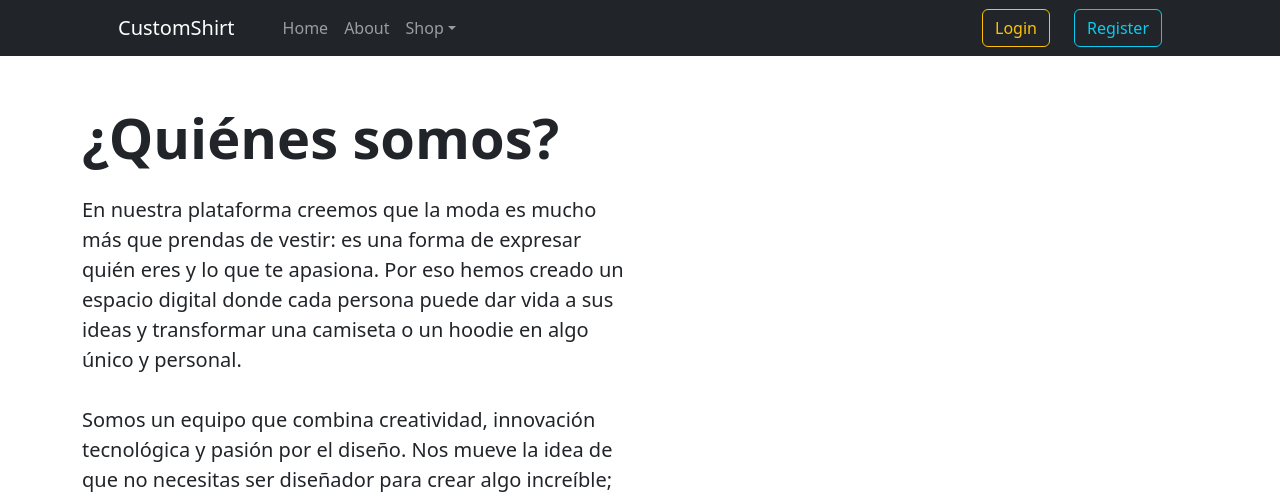
After one commit to sduranf/P1---tiendaPRO777, a Django app: page /about/ in a window 1280 px wide. The commit adds this page. Shown: the top 497 px of the page. Run offline with Django 4.2, Linux system fonts and the light colour scheme.

Commit message:
Página about creada

```diff
--- /dev/null
+++ b/items/templates/items/about.html
@@ -0,0 +1,32 @@
+{% extends "items/base.html" %}
+{% block content %}
+<div class="container my-5">
+  <div class="row align-items-center mb-5">
+    <div class="col-md-6">
+      <h1 class="display-4 fw-bold mb-4">¿Quiénes somos?</h1>
+      <p class="fs-5">
+        En nuestra plataforma creemos que la moda es mucho más que prendas de vestir: es una forma de expresar quién eres y lo que te apasiona. Por eso hemos creado un espacio digital donde cada persona puede dar vida a sus ideas y transformar una camiseta o un hoodie en algo único y personal.<br><br>
+        Somos un equipo que combina creatividad, innovación tecnológica y pasión por el diseño. Nos mueve la idea de que no necesitas ser diseñador para crear algo increíble; solo necesitas tu imaginación y las herramientas adecuadas. Con la ayuda de nuestro editor interactivo y el soporte de inteligencia artificial, buscamos que cualquier usuario pueda diseñar prendas que reflejen su estilo de manera sencilla, rápida y divertida.<br><br>
+        Además, entendemos la importancia de la confianza al momento de comprar en línea. Por eso hemos integrado funciones que permiten visualizar el producto en tiempo real, incluso simulando cómo luciría en ti antes de confirmarlo. Así, eliminamos la incertidumbre y garantizamos que el resultado final sea exactamente lo que esperabas.<br><br>
+        Nuestro compromiso no es solo con la calidad de los productos, sino también con la experiencia completa: desde la facilidad de uso de la plataforma, hasta la seguridad en los pagos y la eficiencia en las entregas. Queremos que personalizar ropa no sea un lujo ni una complicación, sino una experiencia accesible, creativa y emocionante.<br><br>
+        En resumen, somos más que una tienda en línea: somos un espacio para crear, inspirar y vestir tus ideas.
+      </p>
+    </div>
+    <div class="col-md-6 text-center">
+      <img src="/static/items/tienda.jpg" alt="Tienda" class="img-fluid rounded shadow" style="max-width:500px;">
+    </div>
+  </div>
+  <div class="row align-items-center">
+    <div class="col-md-6 text-center order-md-1 order-2">
+      <img src="/static/items/tienda.jpg" alt="Tienda" class="img-fluid rounded shadow" style="max-width:500px;">
+    </div>
+    <div class="col-md-6 order-md-2 order-1">
+      <h2 class="display-6 fw-bold mb-4">Más sobre nuestra marca</h2>
+      <p class="fs-5">
+        Somos una plataforma de moda personalizada que combina creatividad y tecnología. Nuestro objetivo es que cualquier persona pueda diseñar camisetas y hoodies únicos, ya sea subiendo sus propios diseños o usando inteligencia artificial. Queremos que vestir tu estilo sea fácil, seguro y divertido, con vistas previas realistas y una experiencia de compra confiable.
+      </p>
+      <a href="#" class="btn btn-outline-dark btn-lg mt-3">Leer más</a>
+    </div>
+  </div>
+</div>
+{% endblock content %}
--- a/items/templates/items/base.html
+++ b/items/templates/items/base.html
@@ -30,7 +30,7 @@
                 <div class="collapse navbar-collapse" id="navbarSupportedContent">
                     <ul class="navbar-nav me-auto mb-2 mb-lg-0 ms-lg-4">
                         <li class="nav-item"><a class="nav-link" aria-current="page" href="#!">Home</a></li>
-                        <li class="nav-item"><a class="nav-link" href="#!">About</a></li>
+                        <li class="nav-item"><a class="nav-link" href="{% url "items:about" %}">About</a></li>
                         <li class="nav-item dropdown">
                             <a class="nav-link dropdown-toggle" id="navbarDropdown" href="#" role="button" data-bs-toggle="dropdown" aria-expanded="false">Shop</a>
                             <ul class="dropdown-menu" aria-labelledby="navbarDropdown">
--- a/items/urls.py
+++ b/items/urls.py
@@ -8,4 +8,5 @@ urlpatterns = [
     path("", views.index, name="index"),
     path("<int:pk>/", views.detail, name="detail"),
     path("browse/", views.browse, name="browse"),
+    path("about/", views.about, name="about"),
 ]
```
